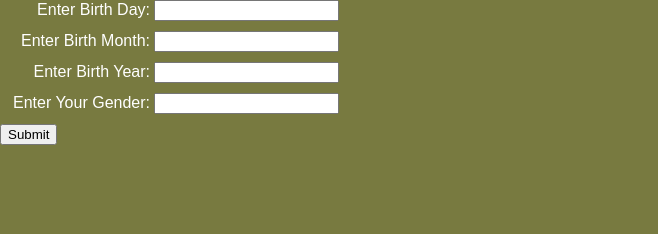
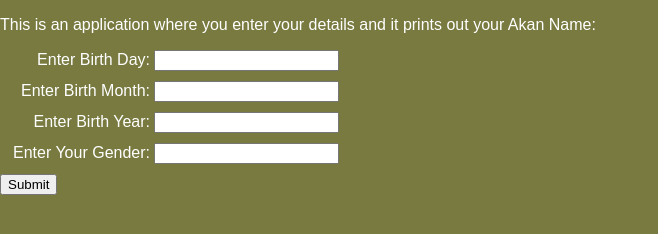
Before and after one commit to Okimani/Akan-names, a plain HTML site: page html/index.html in a window 1280 px wide. Shown: the whole page, without its empty margins (0-658 px from the left). Drawn offline with Linux system fonts and the light colour scheme.

Commit message:
added a paragraph with small description on what the App does

```diff
--- a/html/index.html
+++ b/html/index.html
@@ -19,6 +19,7 @@
 </head>
 
 <body>
+    <p>This is an application where you enter your details and it prints out your Akan Name: </p>
     <form>
         <div>
             <label>Enter Birth Day:</label>
```
